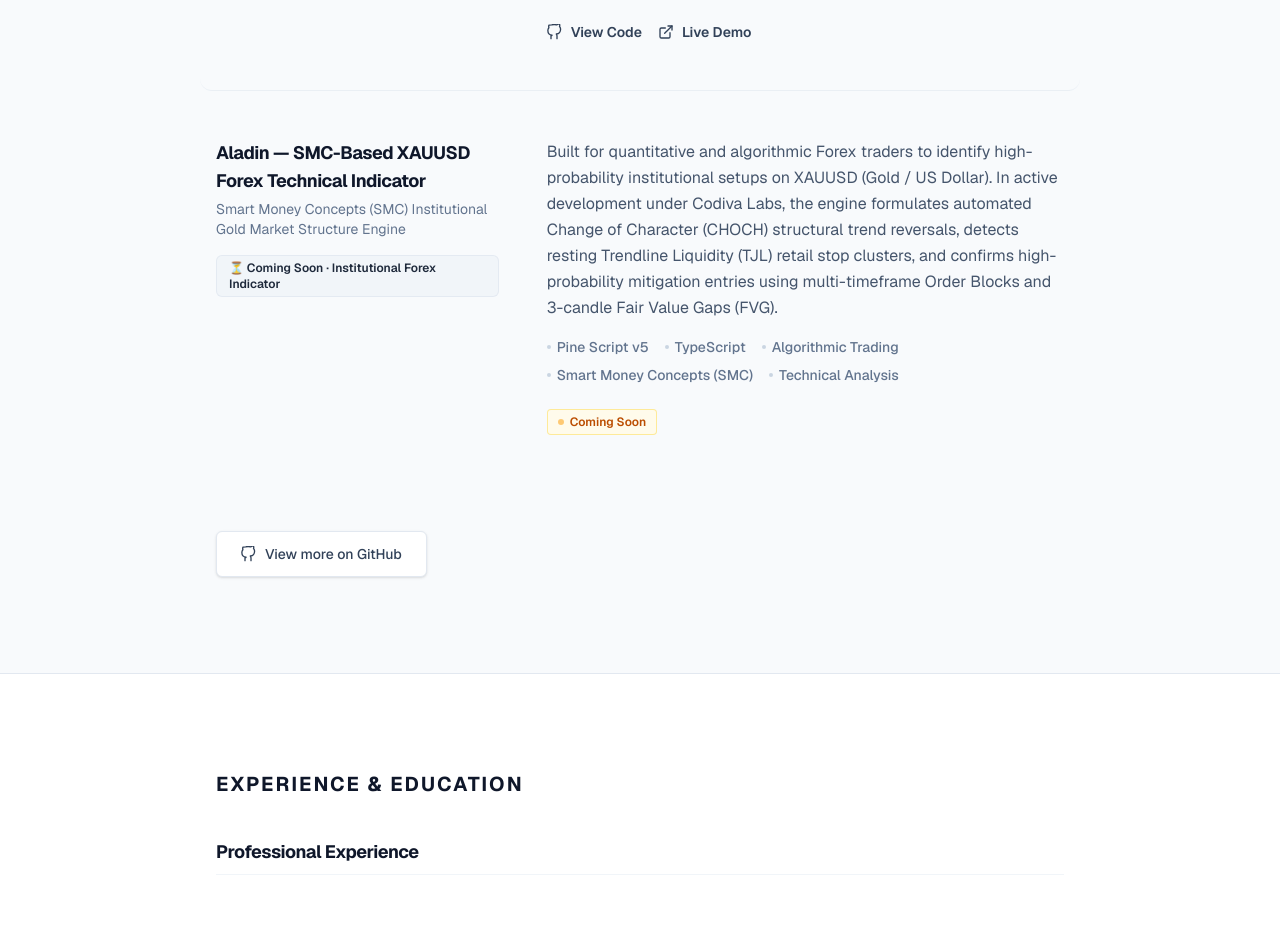
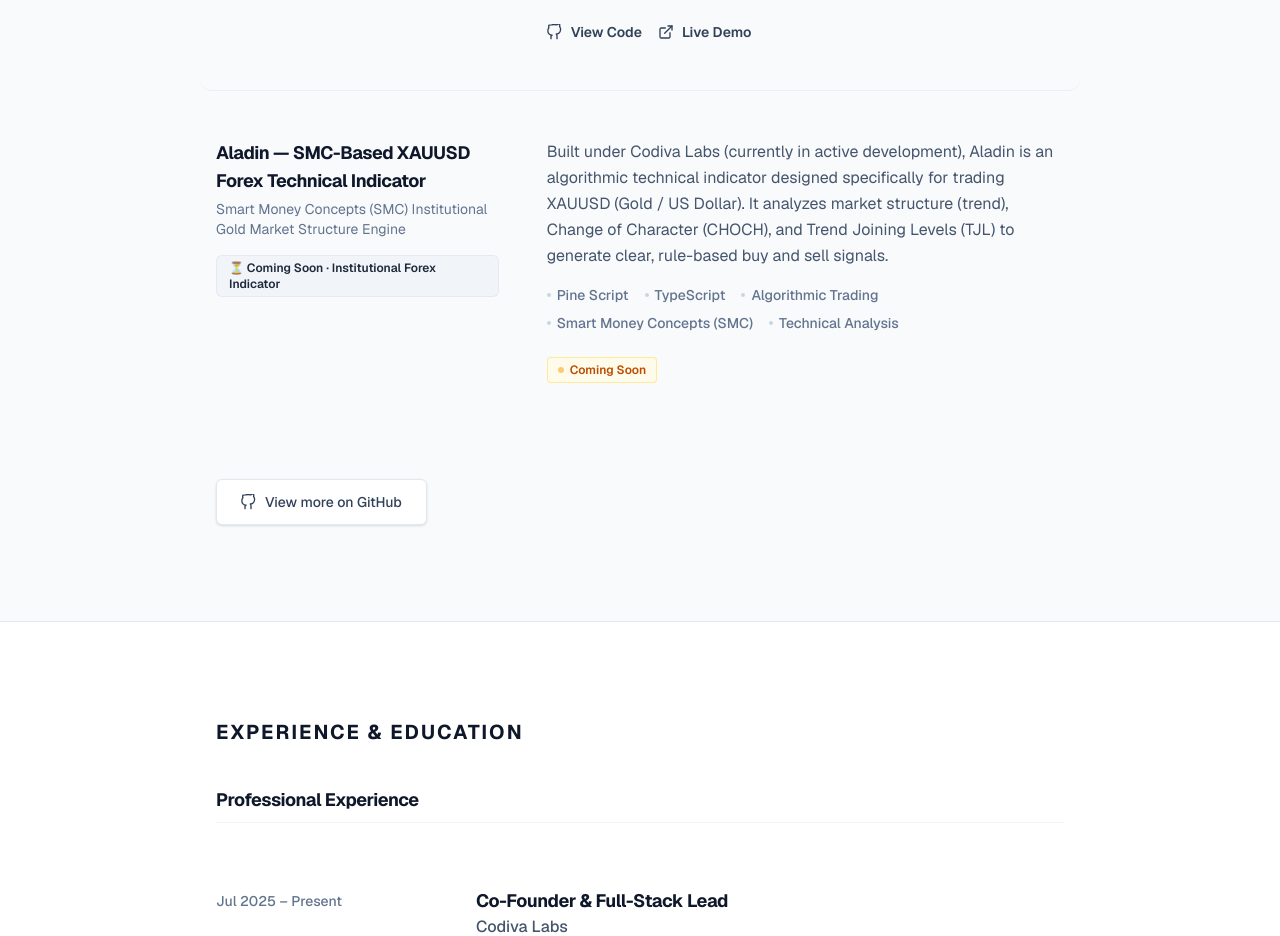
Before and after one commit to bott-127001/Samarth-Portfolio, a React (Vite) app: page / in a window 1280 px wide. Shown: the part 6020-6956 px from the top of the page. Built offline with nearby package versions, Linux system fonts and the light colour scheme.

Commit message:
Update Aladin project card description and clean version tag

```diff
--- a/src/App.jsx
+++ b/src/App.jsx
@@ -443,8 +443,8 @@ const Projects = () => {
       category: "saas",
       title: "Aladin — SMC-Based XAUUSD Forex Technical Indicator",
       subtitle: "Smart Money Concepts (SMC) Institutional Gold Market Structure Engine",
-      description: "Built for quantitative and algorithmic Forex traders to identify high-probability institutional setups on XAUUSD (Gold / US Dollar). In active development under Codiva Labs, the engine formulates automated Change of Character (CHOCH) structural trend reversals, detects resting Trendline Liquidity (TJL) retail stop clusters, and confirms high-probability mitigation entries using multi-timeframe Order Blocks and 3-candle Fair Value Gaps (FVG).",
-      tags: ["Pine Script v5", "TypeScript", "Algorithmic Trading", "Smart Money Concepts (SMC)", "Technical Analysis"],
+      description: "Built under Codiva Labs (currently in active development), Aladin is an algorithmic technical indicator designed specifically for trading XAUUSD (Gold / US Dollar). It analyzes market structure (trend), Change of Character (CHOCH), and Trend Joining Levels (TJL) to generate clear, rule-based buy and sell signals.",
+      tags: ["Pine Script", "TypeScript", "Algorithmic Trading", "Smart Money Concepts (SMC)", "Technical Analysis"],
       highlight: "⏳ Coming Soon · Institutional Forex Indicator",
       github: null,
       demo: null,
```
